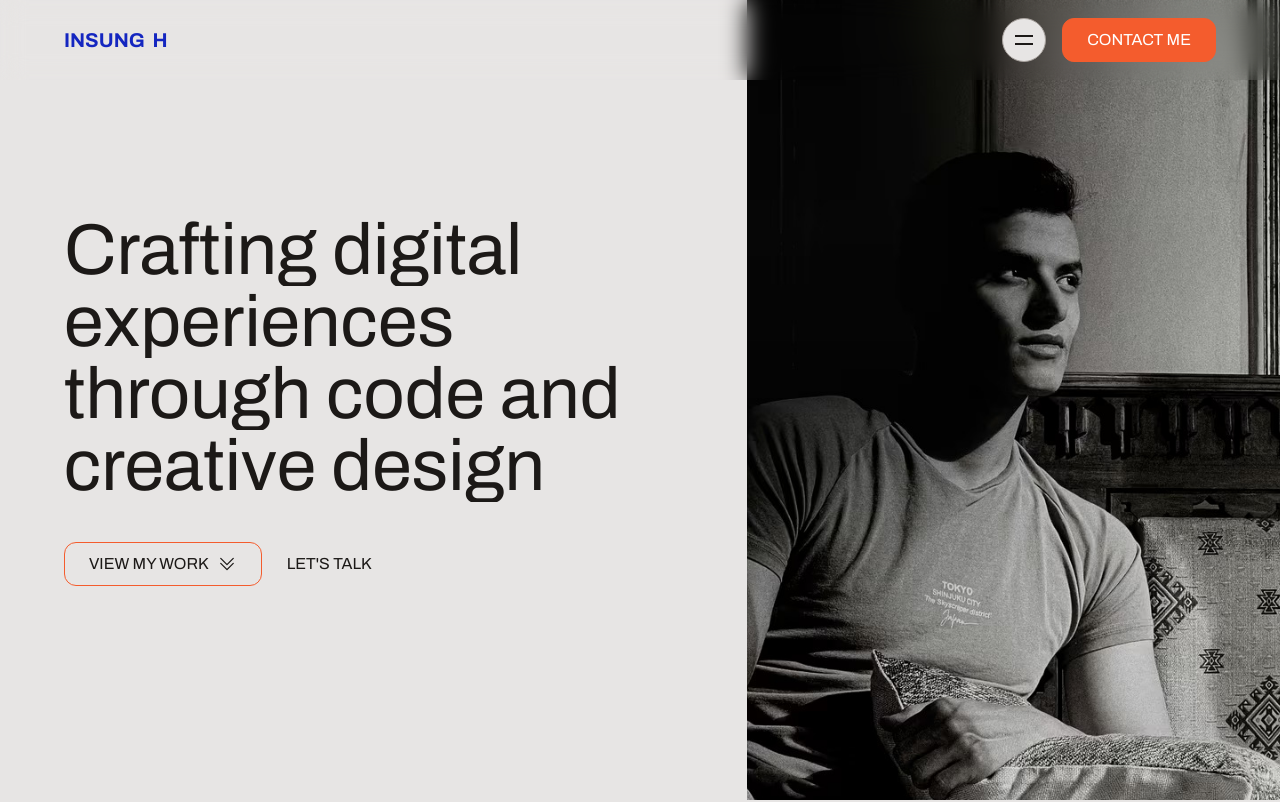
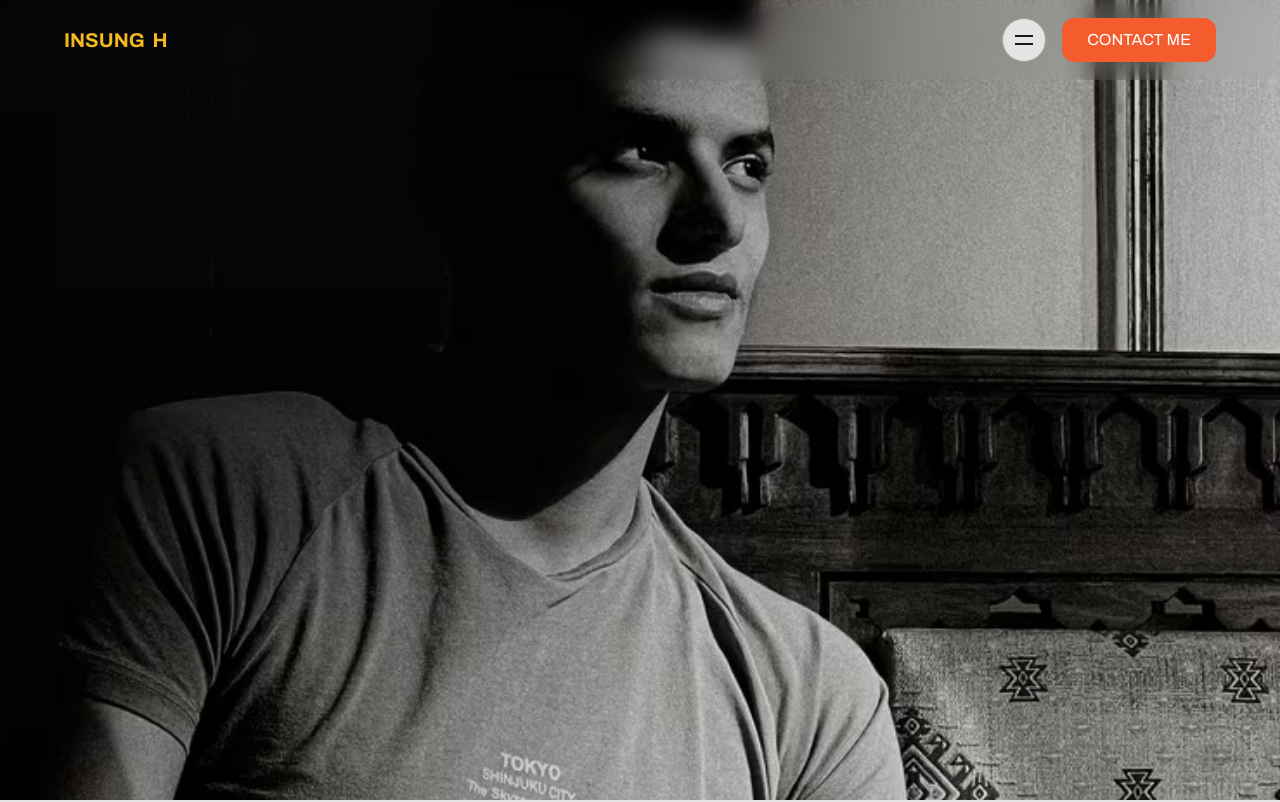
Before and after one commit to in27sung/portfolio, a Next.js app: page / in a window 1280 px wide. Shown: the top 802 px of the page. Built offline with nearby package versions, Linux system fonts and the light colour scheme.

Commit message:
Implement scroll-based portrait scaling and z-index improvements

```diff
--- a/src/sections/Header.tsx
+++ b/src/sections/Header.tsx
@@ -124,7 +124,7 @@
   }
   return (
     <header>
-      <div className="fixed top-0 left-0 w-full h-0 overflow-hidden bg-stone-900" ref={navScope}>
+      <div className="fixed top-0 left-0 w-full h-0 overflow-hidden bg-stone-900 z-10" ref={navScope}>
         <nav className="mt-20 flex flex-col">
           {navItems.map(({ label, href }) => (
             <a href={href} key={label} className="text-stone-200 border-t last:border-b border-stone-800 py-8 group/nav-item relative isolate" onClick={handleClickMobileNavItem}>
@@ -139,7 +139,7 @@
           ))}
         </nav>
       </div>
-      <div className="fixed top-0 left-0 w-full mix-blend-difference backdrop-blur-md">
+      <div className="fixed top-0 left-0 w-full mix-blend-difference backdrop-blur-md z-10">
         <div className="container !max-w-full">
           <div className="flex items-center justify-between h-20">
             <div>
@@ -152,7 +152,7 @@
           </div>
         </div>
       </div>
-      <div className="fixed top-0 left-0 w-full">
+      <div className="fixed top-0 left-0 w-full z-10">
         <div className="container !max-w-full">
           <div className="flex items-center justify-end h-20">
             <div className="flex items-center gap-4">
--- a/src/sections/Hero.tsx
+++ b/src/sections/Hero.tsx
@@ -1,15 +1,24 @@
 "use client";
 
-import { FC, useEffect } from "react";
+import { FC, useEffect, useRef } from "react";
 /* eslint-disable-next-line @typescript-eslint/no-unused-vars */
 import heroImage from "@/assets/images/hero-image.jpg";
 import Image from "next/image";
 import Button from "@/components/Button";
 import SplitType from "split-type";
-import { useAnimate, motion, stagger } from "motion/react";
+import { useAnimate, motion, stagger, useScroll, useTransform } from "motion/react";
 
 const Hero: FC = () => {
   const [titleScope, titleAnimate] = useAnimate();
+  const scrollingDiv = useRef<HTMLDivElement>(null);
+
+  const { scrollYProgress } = useScroll({
+    target: scrollingDiv,
+    offset: ['start end', 'end end']
+  })
+
+  // 12 / 5 = 2.4 * 100 = 240%
+  const portraitWidth = useTransform(scrollYProgress, [0, 1], ['100%', '240%'])
 
   useEffect(() => {
     new SplitType(titleScope.current,
@@ -30,7 +39,7 @@
   }, []);
   return (
     <section>
-      <div className="grid md:grid-cols-12 md:h-screen items-stretch">
+      <div className="grid md:grid-cols-12 md:h-screen items-stretch sticky top-0">
         <div className="md:col-span-7 flex flex-col justify-center">
           <div className="container !max-w-full">
             <motion.h1
@@ -98,15 +107,19 @@
             </div>
           </div>
         </div>
-        <div className="md:col-span-5">
-          <div className="mt-20 md:mt-0 md:h-full">
+        <div className="md:col-span-5 relative">
+          <motion.div className="mt-20 md:mt-0 md:size-full md:absolute md:right-0 max-md:!w-full"
+            style={{
+              width: portraitWidth,
+            }}>
             <Image
               src={heroImage}
               alt="My portrait"
               className="size-full object-cover" />
-          </div>
+          </motion.div>
         </div>
       </div>
+      <div className="md:h-[200vh]" ref={scrollingDiv}></div>
     </section>
   );
 };
```
